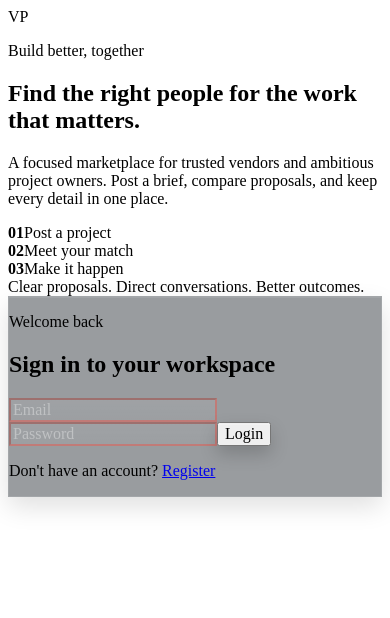
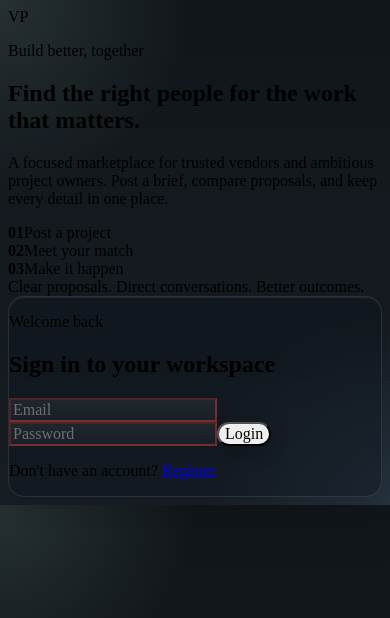
Before and after one commit to viratpaudel/Vendor-platform, a React (Vite) app: page / in a window 390 px wide. Shown: the top 618 px of the page. Built offline with nearby package versions, Linux system fonts and the light colour scheme.

Commit message:
Add a second visual polish pass for a more premium, modern UI feel.

```diff
--- a/App.css
+++ b/App.css
@@ -420,3 +420,109 @@ button:hover,
     scroll-behavior: auto !important;
   }
 }
+
+/* Extra premium styling pass */
+body {
+  background-image:
+    radial-gradient(circle at top left, rgba(169, 212, 198, 0.14), transparent 30%),
+    radial-gradient(circle at bottom right, rgba(96, 144, 176, 0.18), transparent 30%),
+    linear-gradient(180deg, rgba(9, 14, 18, 0.97), rgba(15, 21, 29, 0.96));
+}
+
+.navbar,
+.sidebar,
+.card,
+.project-card,
+.quotation-item,
+.chat-container,
+.auth-box,
+.modal-content {
+  position: relative;
+  isolation: isolate;
+}
+
+.navbar::before,
+.sidebar::before,
+.card::before,
+.project-card::before,
+.quotation-item::before,
+.chat-container::before,
+.auth-box::before,
+.modal-content::before {
+  content: "";
+  position: absolute;
+  inset: 0;
+  background: linear-gradient(120deg, rgba(255,255,255,0.04), transparent 45%, rgba(169,212,198,0.05));
+  z-index: -1;
+  pointer-events: none;
+}
+
+.auth-box,
+.card,
+.project-card,
+.quotation-item,
+.chat-container {
+  border-radius: 20px;
+}
+
+button,
+.nav-buttons button,
+.quotation-actions button {
+  border-radius: 12px;
+}
+
+.card h2,
+.card h3,
+.project-card h3,
+.quotation-item h3,
+.auth-box h1,
+.navbar h1,
+.sidebar h2,
+.sidebar h3 {
+  letter-spacing: 0.02em;
+}
+
+.input-shell,
+.form-group,
+.message-form,
+.chat-input-wrap {
+  position: relative;
+}
+
+.input-shell:focus-within,
+.form-group:focus-within,
+.message-form:focus-within,
+.chat-input-wrap:focus-within {
+  box-shadow: 0 0 0 1px rgba(169, 212, 198, 0.35), 0 0 22px rgba(169, 212, 198, 0.08);
+}
+
+.badge,
+.status-pill,
+.tag,
+.meta-chip {
+  display: inline-flex;
+  align-items: center;
+  gap: 0.4rem;
+  padding: 0.28rem 0.7rem;
+  border-radius: 999px;
+  background: rgba(169, 212, 198, 0.08);
+  border: 1px solid rgba(169, 212, 198, 0.18);
+  color: rgba(228, 248, 245, 0.95);
+  font-size: 0.75rem;
+  letter-spacing: 0.04em;
+  text-transform: uppercase;
+}
+
+@media (max-width: 768px) {
+  .navbar h1::after {
+    width: 100%;
+  }
+
+  .auth-box,
+  .card,
+  .project-card,
+  .quotation-item,
+  .chat-container {
+    border-radius: 16px;
+  }
+}
```
